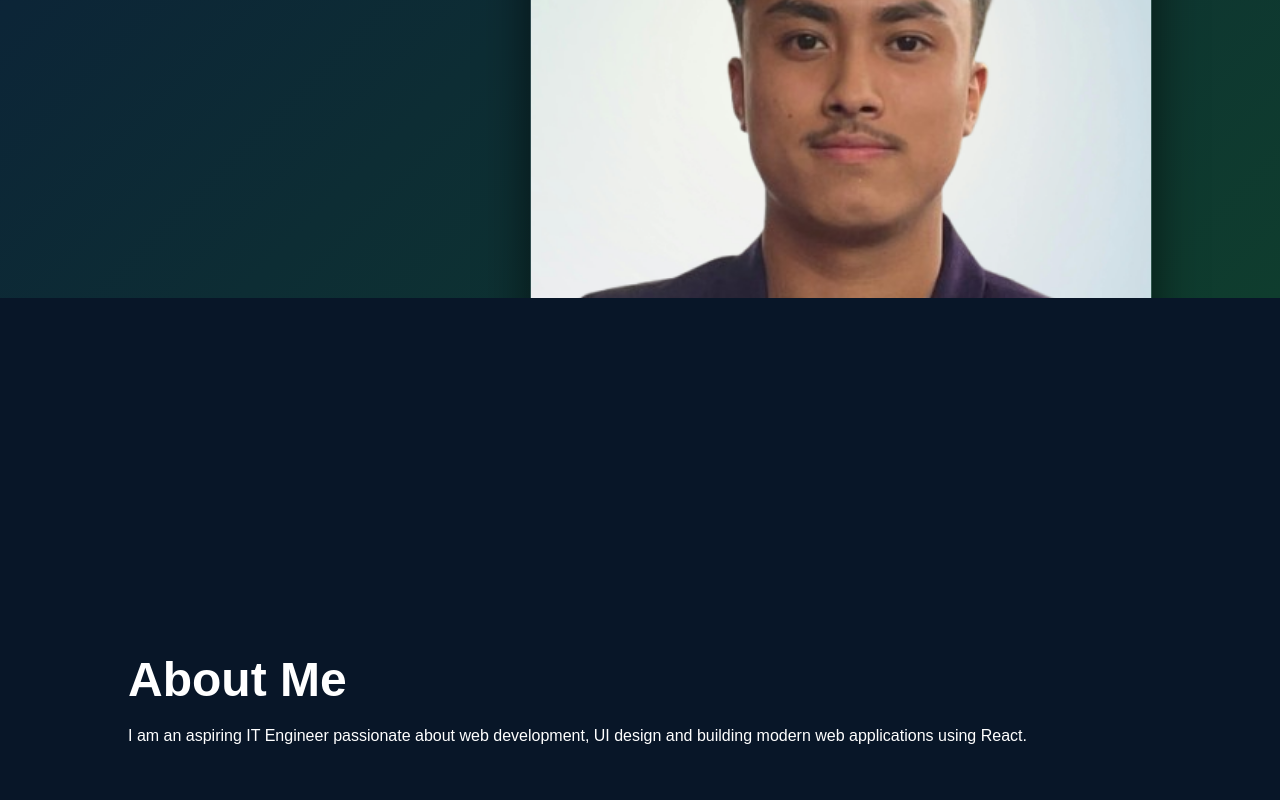
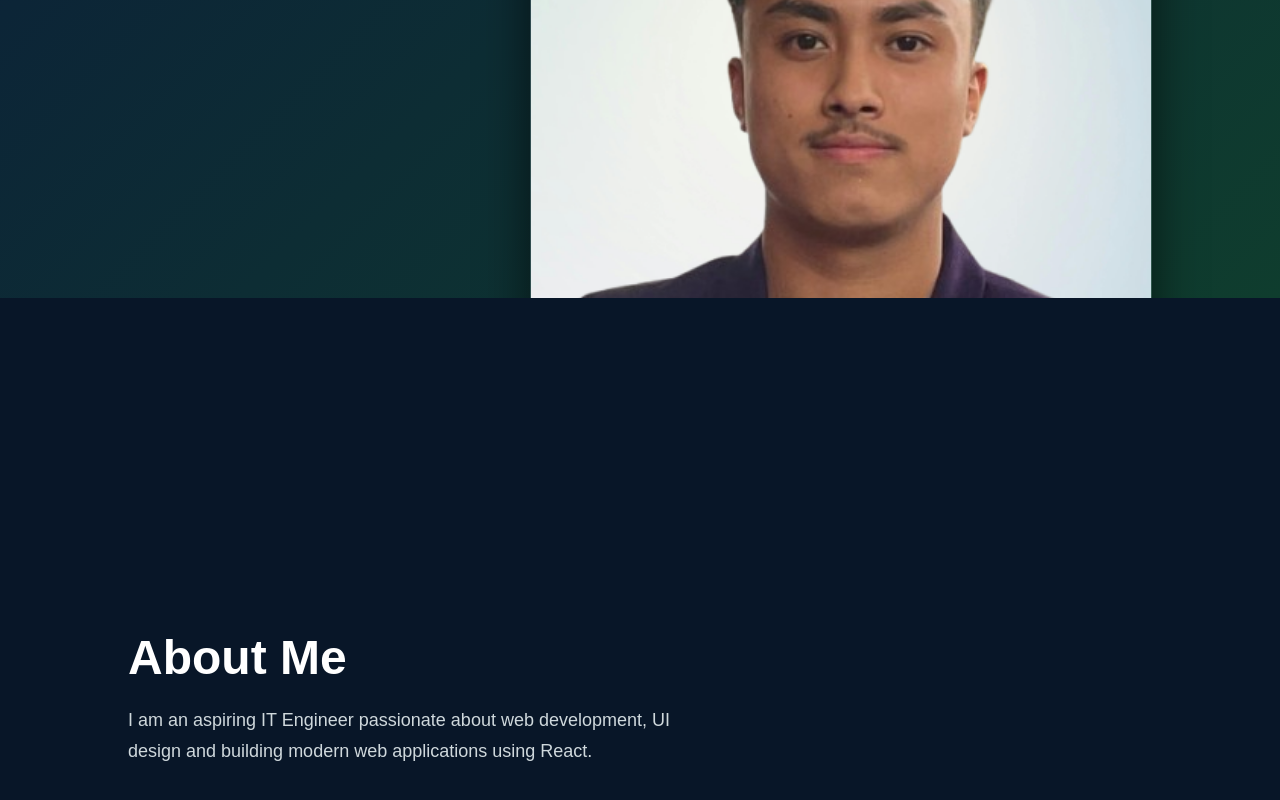
Before and after one commit to Sujal-Shrestha-SS/portfolio, a React (Vite) app in the folder my-portfolio/: page / in a window 1280 px wide. Shown: the part 502-1302 px from the top of the page. Built offline with nearby package versions, Linux system fonts and the light colour scheme.

Commit message:
Styling AboutText component

```diff
--- a/my-portfolio/src/components/About.jsx
+++ b/my-portfolio/src/components/About.jsx
@@ -51,7 +51,10 @@ const AboutTitle = styled.h2`
 `
 
 const AboutText = styled.p`
-
+  max-width: 600px;
+  font-size: 18px;
+  line-height: 1.7;
+  color: #cfd8dc;
 
 
 `
```
